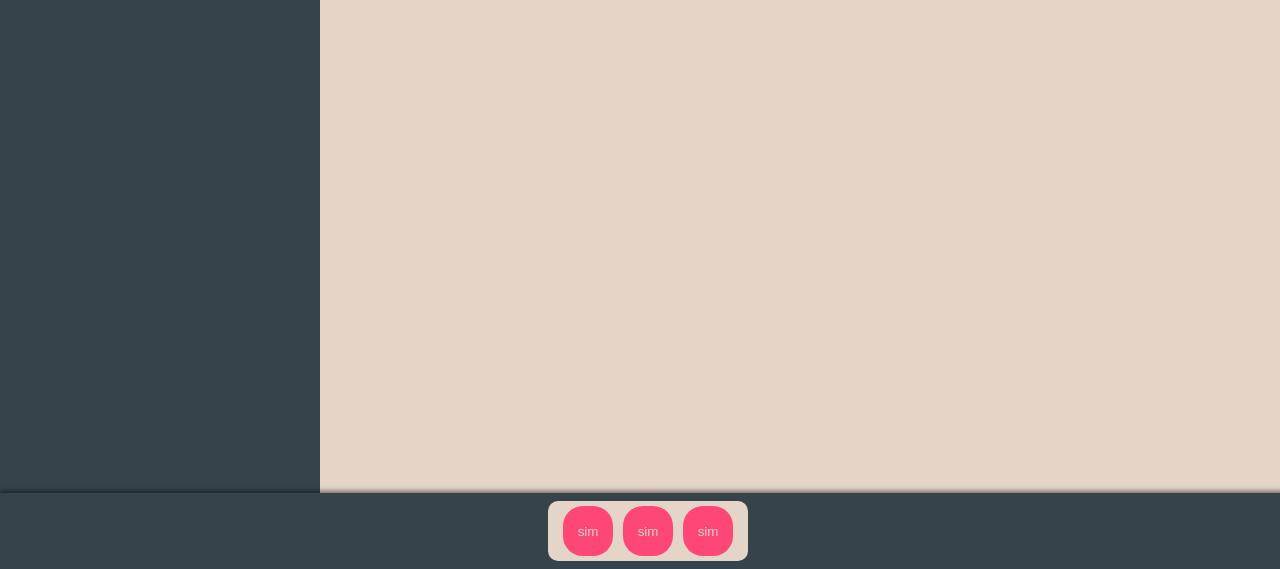
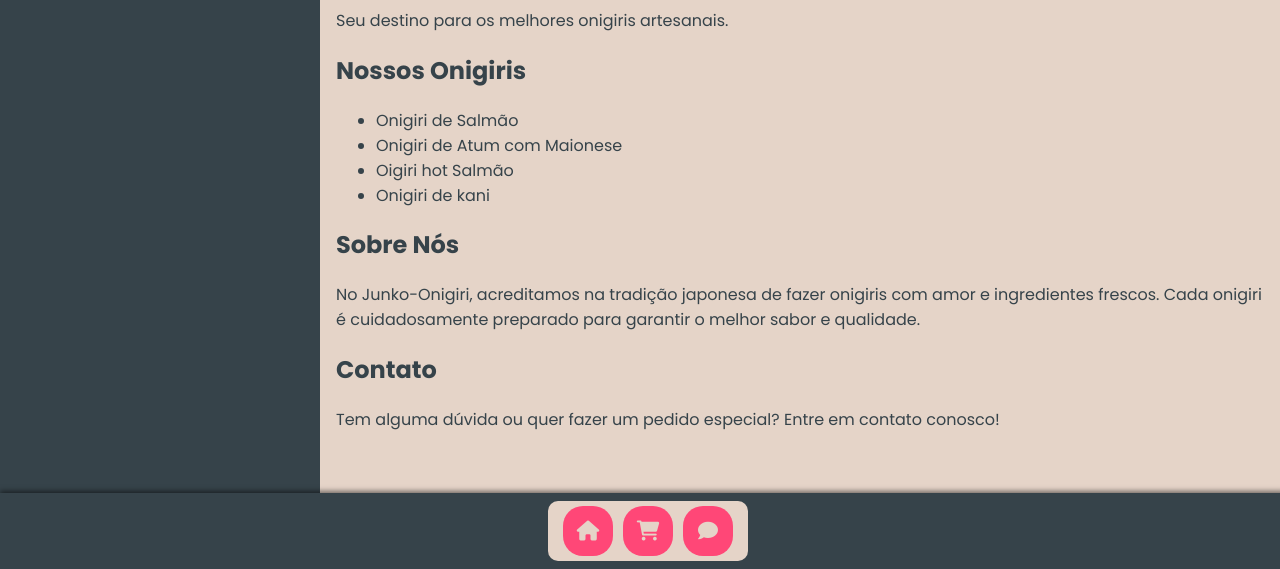
Before and after one commit to Laterwhisper324/junko-onigiri-mobile, a plain HTML site: page index.html in a window 1280 px wide. Shown: the part 231-800 px from the top of the page. Drawn offline with Linux system fonts and the light colour scheme.

Commit message:
verção 1.0.3

```diff
--- a/index.html
+++ b/index.html
@@ -6,16 +6,32 @@
     <title>junko-onigiri</title>
     <link rel="stylesheet" href="index_style.css">
     <link href="https://fonts.googleapis.com/css2?family=Poppins:wght@400;700&family=Roboto:wght@400;700&display=swap" rel="stylesheet">
+    <link rel="stylesheet" href="https://cdnjs.cloudflare.com/ajax/libs/font-awesome/6.0.0/css/all.min.css"> <!-- Font Awesome -->
 </head>
 <body>
     <div id="head"><h2>Junko-Onigiri</h2></div>
     <div id="side">
         <div id="buttons">
-            <input type="button" value="sim" class="btns">
-            <input type="button" value="sim" class="btns">
-            <input type="button" value="sim" class="btns">
+            <a href="index.html" class="btns"><i class="fas fa-home"></i></a>
+            <a href="anothes_pages/carrinho.html" class="btns"><i class="fas fa-shopping-cart"></i></a>
+            <a href="anothes_pages/contato.html" class="btns"><i class="fas fa-comment"></i></a>
         </div>
     </div>
-    <div id="cont"></div>
+    <div id="cont">
+        <img src="f0f16415b8def1a49c9e019484704dcf.jpg" alt="Imagem de Junko-Onigiri">
+        <h1>Bem-vindo ao Junko-Onigiri!</h1>
+        <p>Seu destino para os melhores onigiris artesanais.</p>
+        <h2>Nossos Onigiris</h2>
+        <ul>
+            <li>Onigiri de Salmão</li>
+            <li>Onigiri de Atum com Maionese</li>
+            <li>Oigiri hot Salmão</li>
+            <li>Onigiri de kani</li>
+        </ul>
+        <h2>Sobre Nós</h2>
+        <p>No Junko-Onigiri, acreditamos na tradição japonesa de fazer onigiris com amor e ingredientes frescos. Cada onigiri é cuidadosamente preparado para garantir o melhor sabor e qualidade.</p>
+        <h2>Contato</h2>
+        <p>Tem alguma dúvida ou quer fazer um pedido especial? Entre em contato conosco!</p>
+    </div>
 </body>
 </html>
--- a/index_style.css
+++ b/index_style.css
@@ -61,18 +61,26 @@ body {
         grid-template-rows: auto 1fr; /* Cabeçalho automático, restante flexível */
     }
 }
-.btns{
+.btns {
     background-color: #FF4777;
     height: 50px;
     width: 50px;
     border-radius: 20px;
     border: none;
+    display: flex;
+    justify-content: center; /* Centraliza horizontalmente */
+    align-items: center; /* Centraliza verticalmente */
+    transition: 0.5s; /* Suaviza as mudanças */
+    color: #E5D4C8; /* Cor padrão */
+    font-size: 20px; /* Tamanho do ícone */
+    text-decoration: none; /* Remove o sublinhado */
 }
-.btns:active{
+
+.btns:hover {
     transition: 0.5s;
     border-radius: 10px;
-    color: #36434A;
 }
+
 .btns:not(:active){
     transition: 0.5s;
     border-radius: 20px;
```
Also changed, not shown: anothes_pages/carrinho.html (added), anothes_pages/carrinho_style.css (added), anothes_pages/contato.html (added), anothes_pages/contato_style.css (added).
